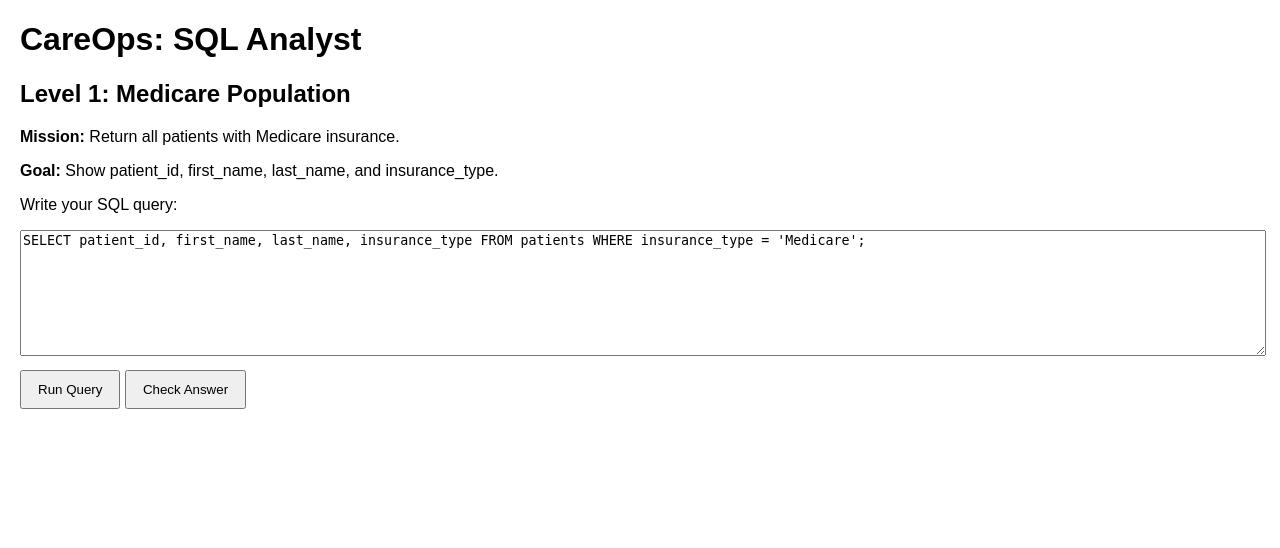
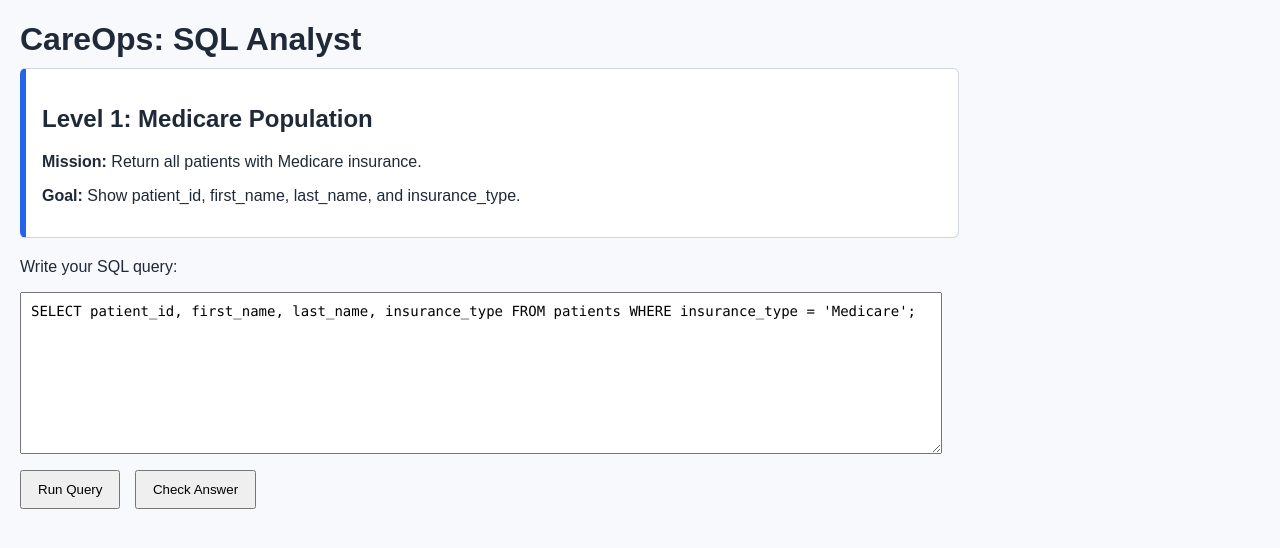
Before and after one commit to jhulsey299-rgb/careops-app, a Flask app: page / in a window 1280 px wide. Shown: the top 548 px of the page. Run offline with Flask 3, Linux system fonts and the light colour scheme.

Commit message:
Update style.css

```diff
--- a/static/style.css
+++ b/static/style.css
@@ -1,25 +1,57 @@
 body {
     font-family: Arial, sans-serif;
     margin: 20px;
+    background: #f7f9fc;
+    color: #1f2937;
+}
+
+h1 {
+    margin-bottom: 10px;
+}
+
+.mission-box {
+    background: #ffffff;
+    border: 1px solid #d0d7de;
+    border-left: 6px solid #2563eb;
+    padding: 16px;
+    margin-bottom: 20px;
+    border-radius: 6px;
+    max-width: 900px;
 }
 
 textarea {
     width: 100%;
-    height: 120px;
-    margin-bottom: 10px;
+    max-width: 900px;
+    height: 140px;
+    margin-bottom: 12px;
+    padding: 10px;
+    font-family: Consolas, monospace;
+    font-size: 14px;
+}
+
+.button-row {
+    margin-bottom: 16px;
 }
 
 button {
     padding: 10px 16px;
     cursor: pointer;
-    margin-bottom: 16px;
+    margin-right: 10px;
+    margin-bottom: 10px;
+}
+
+#feedback {
+    margin: 12px 0;
+    font-size: 16px;
 }
 
 table {
     border-collapse: collapse;
     margin-top: 12px;
+    background: white;
 }
 
 th, td {
     padding: 8px 10px;
+    border: 1px solid #cbd5e1;
 }
```
